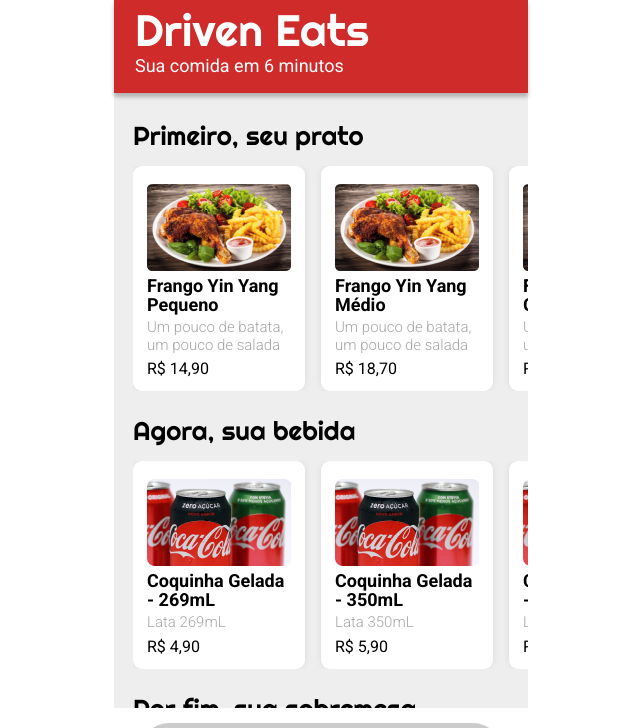
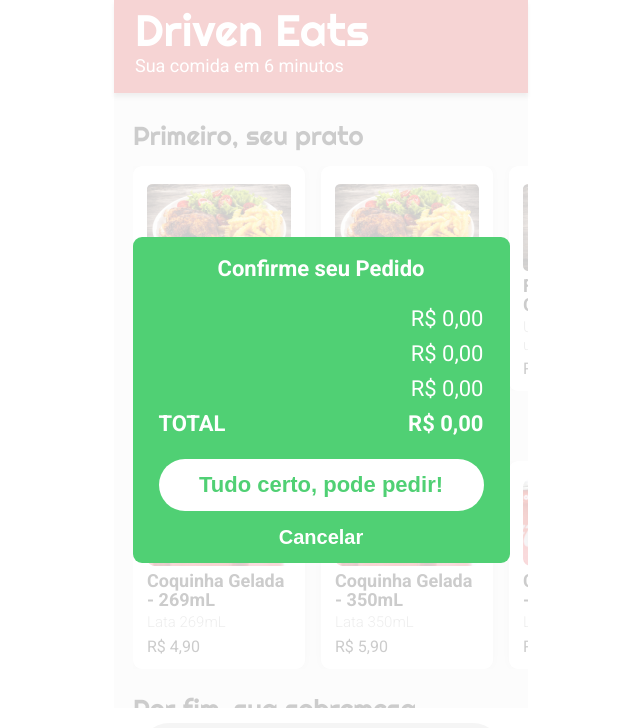
Before and after one commit to tarikochuery/projeto3-driveneats, a plain HTML site: page index.html in a window 1280 px wide. Both pictures are taken after a click on the button "Selecione os 3 itens para fechar o pedido". Shown: the top 728 px of the page, without its empty margins (319-959 px from the left). Drawn offline with Linux system fonts and the light colour scheme.

Commit message:
V1.0 - Implemented funcional modal

```diff
--- a/css/styles.css
+++ b/css/styles.css
@@ -151,7 +151,7 @@
 }
 
 .modal-container {
-    position: absolute;
+    position: fixed;
     top: 0;
     left: 0;
     width: 100%;
@@ -165,7 +165,7 @@
 
 .modal {
     width: 377px;
-    height: 353px;
+
     background-color: #50d074;
     color: #ffffff;
     border-radius: 9px;
@@ -198,6 +198,10 @@
     display: flex;
     align-items: center;
     justify-content: space-between;
+}
+
+.item p:first-child {
+    width: 50%;
 }
 
 .total {
--- a/index.html
+++ b/index.html
@@ -121,10 +121,10 @@
         <div class="footer">
             <button class="disabled" id="order-button" >Selecione os 3 itens para fechar o pedido</button>
         </div>
-        <div class="modal-container noshow">
+        <div class="modal-container noshow" id="modal">
             <div class="modal">
                 <h3 class="modal-title">Confirme seu Pedido</h3>
-                    <div class="order-info">
+                    <div class="order-info" id="order-info">
                         <div class="item">
                             <p>Frango Yin Yang</p>
                             <p>14,90</p>
@@ -143,8 +143,8 @@
                         </div>
                     </div>
                     <div class="btns-container">
-                        <button class="confirm">Tudo certo, pode pedir!</button>
-                        <button class="cancel">Cancelar</button>
+                        <button id="confirm-btn" class="confirm">Tudo certo, pode pedir!</button>
+                        <button id="cancel-btn" class="cancel">Cancelar</button>
                     </div>
             </div>
         </div>
--- a/js/scripts.js
+++ b/js/scripts.js
@@ -2,6 +2,8 @@
 const beverages = document.getElementById('beverages')
 const desserts = document.getElementById('desserts')
 const orderButton = document.getElementById('order-button')
+const confirmButton = document.getElementById('confirm-btn')
+const cancelButton = document.getElementById('cancel-btn')
 
 const dishesArray = Array.from(dishes.children)
 const beveragesArray = Array.from(beverages.children)
@@ -19,6 +21,29 @@
     desserts: {
         name: '',
         value: 0
+    }
+}
+
+const buildModalInformation = () => {
+    const orderInfoElement = document.getElementById('order-info')
+    const orderInfoArray = Array.from(orderInfoElement.children)
+    const orderEntries = Object.keys(order)
+
+    orderInfoArray.forEach((item, idx) => {
+        if (idx > 2) return
+        item.firstElementChild.innerHTML = order[orderEntries[idx]].name
+        item.lastElementChild.innerHTML = `R$ ${order[orderEntries[idx]].value.toFixed(2).replace('.', ',')}`
+    })
+
+    orderInfoElement.lastElementChild.lastElementChild.innerHTML = `R$ ${(order.dishes.value+order.beverages.value+order.desserts.value).toFixed(2).replace('.', ',')}`
+}
+
+const toggleModal = () => {
+    const modal = document.getElementById('modal')
+    modal.classList.toggle('noshow')
+
+    if (!modal.classList.contains('noshow')) {
+        buildModalInformation()
     }
 }
 
@@ -47,12 +72,14 @@
 
     const orderURIEncoded = encodeURIComponent(ORDER_TEXT)
 
-    window.location.href = `https://wa.me/5511941471883?text=${orderURIEncoded}`
+    window.open(`https://wa.me/5511941471883?text=${orderURIEncoded}`, '_blank')
 }
 
 const addProductInformationToOrder = (element) => {
     order[element.parentElement.id].name = element.querySelector('.option-name').innerHTML
     order[element.parentElement.id].value = Number(element.querySelector('.option-price').innerHTML.split('R$ ')[1].replace(',', '.'))
+
+
 }
 
 const createCheckMarker = () => {
@@ -93,4 +120,6 @@
 dishesArray.forEach(card => card.addEventListener('click', () => selectOption(card)))
 beveragesArray.forEach(card => card.addEventListener('click', () => selectOption(card)))
 dessertsArray.forEach(card => card.addEventListener('click', () => selectOption(card)))
-orderButton.addEventListener('click', makeOrder)
+orderButton.addEventListener('click', toggleModal)
+cancelButton.addEventListener('click', toggleModal)
+confirmButton.addEventListener('click', makeOrder)
```
